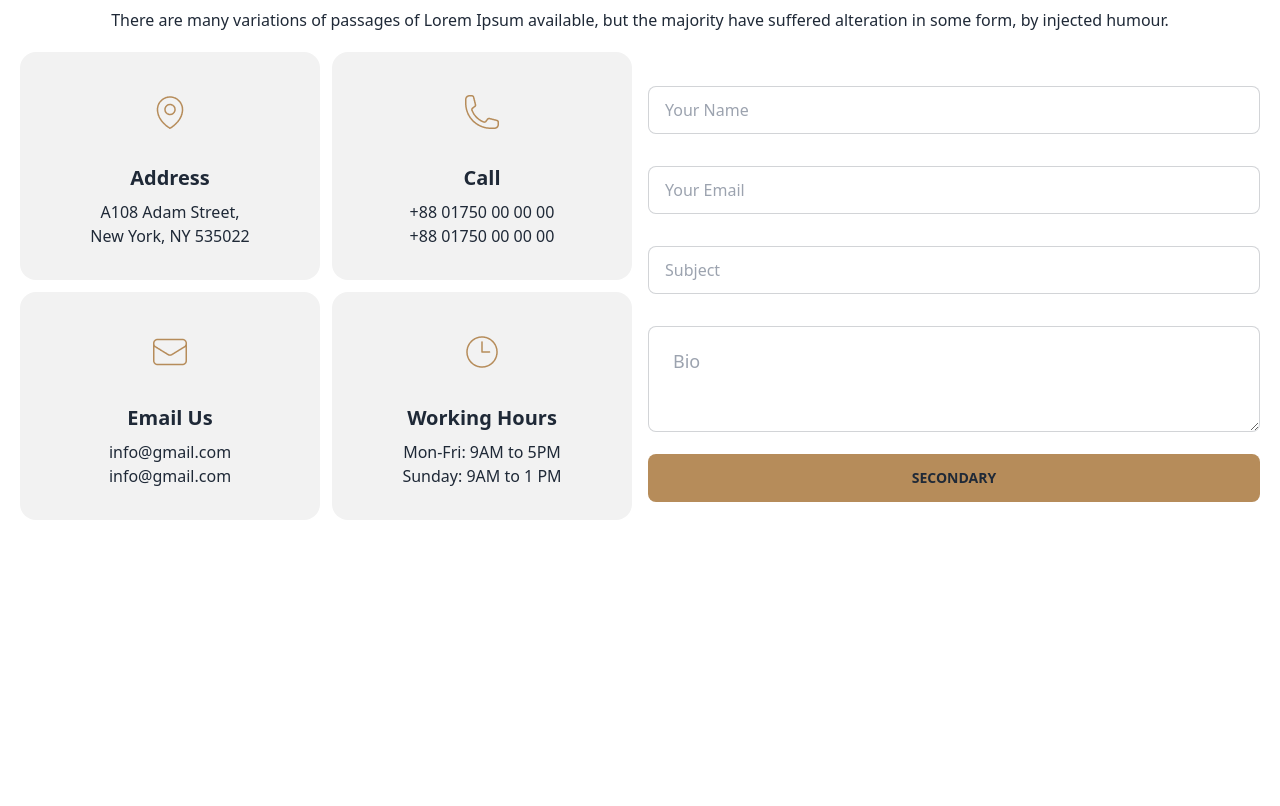
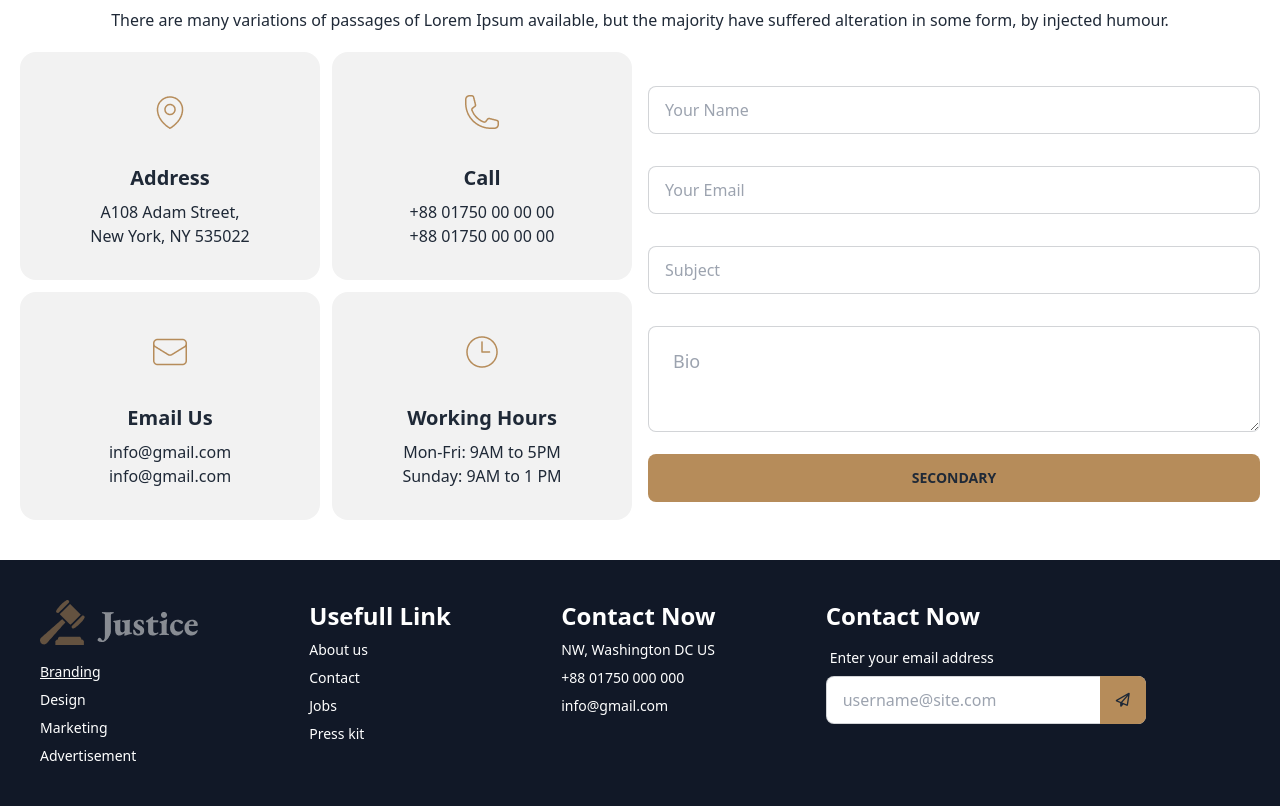
Before and after one commit to rabby-web/legal-solution, a plain HTML site: page index.html in a window 1280 px wide. Shown: the part 3200-4006 px from the top of the page. Before the commit the page ends 3760 px from the top, so only its background shows below. Drawn offline with nearby package versions, Linux system fonts and the light colour scheme.

Commit message:
finaly done

```diff
--- a/index.html
+++ b/index.html
@@ -493,7 +493,7 @@
               <!-- grid-1 -->
               <div class="card bg-base-200">
                 <figure class="px-10 pt-10">
-                  <img src="/images/location.png" alt="Shoes" class="" />
+                  <img src="./images/location.png" alt="Shoes" class="" />
                 </figure>
                 <div class="card-body items-center text-center">
                   <h2 class="card-title">Address</h2>
@@ -504,7 +504,7 @@
               <!-- grid-2 -->
               <div class="card bg-base-200">
                 <figure class="px-10 pt-10">
-                  <img src="/images/call.png" alt="Shoes" class="" />
+                  <img src="./images/call.png" alt="Shoes" class="" />
                 </figure>
                 <div class="card-body items-center text-center">
                   <h2 class="card-title">Call</h2>
@@ -515,7 +515,7 @@
               <!-- grid-3 -->
               <div class="card bg-base-200">
                 <figure class="px-10 pt-10">
-                  <img src="/images/email.png" alt="Shoes" class="" />
+                  <img src="./images/email.png" alt="Shoes" class="" />
                 </figure>
                 <div class="card-body items-center text-center">
                   <h2 class="card-title">Email Us</h2>
@@ -526,7 +526,7 @@
               <!-- grid-4 -->
               <div class="card bg-base-200">
                 <figure class="px-10 pt-10">
-                  <img src="/images/time.png" alt="Shoes" class="" />
+                  <img src="./images/time.png" alt="Shoes" class="" />
                 </figure>
                 <div class="card-body items-center text-center">
                   <h2 class="card-title">Working Hours</h2>
@@ -547,5 +547,42 @@
         </div>
       </section>
     </main>
+    <!-- footer -->
+    <footer class="footer p-10 bg-gray-900 text-white text-base-content">
+      <div>
+        <span class="footer-title">
+          <img src="./images/logo.png" alt="">
+        </span>
+        <a class="link link-hove">Branding</a>
+        <a class="link link-hover">Design</a>
+        <a class="link link-hover">Marketing</a>
+        <a class="link link-hover">Advertisement</a>
+      </div>
+      <div>
+        <span class="text-2xl font-bold text-garamond text-white">Usefull Link</span>
+        <a class="link link-hover">About us</a>
+        <a class="link link-hover">Contact</a>
+        <a class="link link-hover">Jobs</a>
+        <a class="link link-hover">Press kit</a>
+      </div>
+      <div>
+        <span class="text-2xl font-bold text-garamond text-white">Contact Now</span>
+        <a class="link link-hover">NW, Washington DC US</a>
+        <a class="link link-hover">+88 01750 000 000</a>
+        <a class="link link-hover">info@gmail.com</a>
+      </div>
+      <div>
+        <span class="text-2xl font-bold text-garamond text-white">Contact Now</span>
+        <div class="form-control w-80">
+          <label class="label">
+            <span class="">Enter your email address</span>
+          </label>
+          <div class="relative">
+            <input type="text" placeholder="username@site.com" class="input input-bordered w-full pr-16" />
+            <button class="btn border-0 bg-btn-color absolute top-0 right-0 rounded-l-none"><i class="fa-regular fa-paper-plane"></i></button>
+          </div>
+        </div>
+      </div>
+    </footer>
   </body>
 </html>
```
